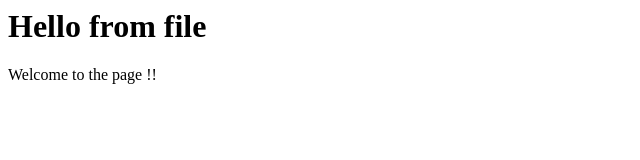
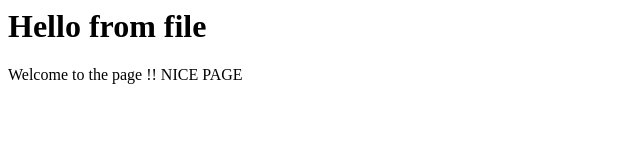
Before and after one commit to shraddhavyas1/test, a plain HTML site: page index.html in a window 1280 px wide. Shown: the full height of the page, 0-640 px from the left. Drawn offline with Linux system fonts and the light colour scheme.

Commit message:
Update index.html

```diff
--- a/index.html
+++ b/index.html
@@ -4,7 +4,7 @@
 </head>
 <body>
 <h1> Hello from  file </h1>
-<p>Welcome to the page !!
+<p>Welcome to the page !! NICE PAGE
 </p>
 </body>
 </html>
```
